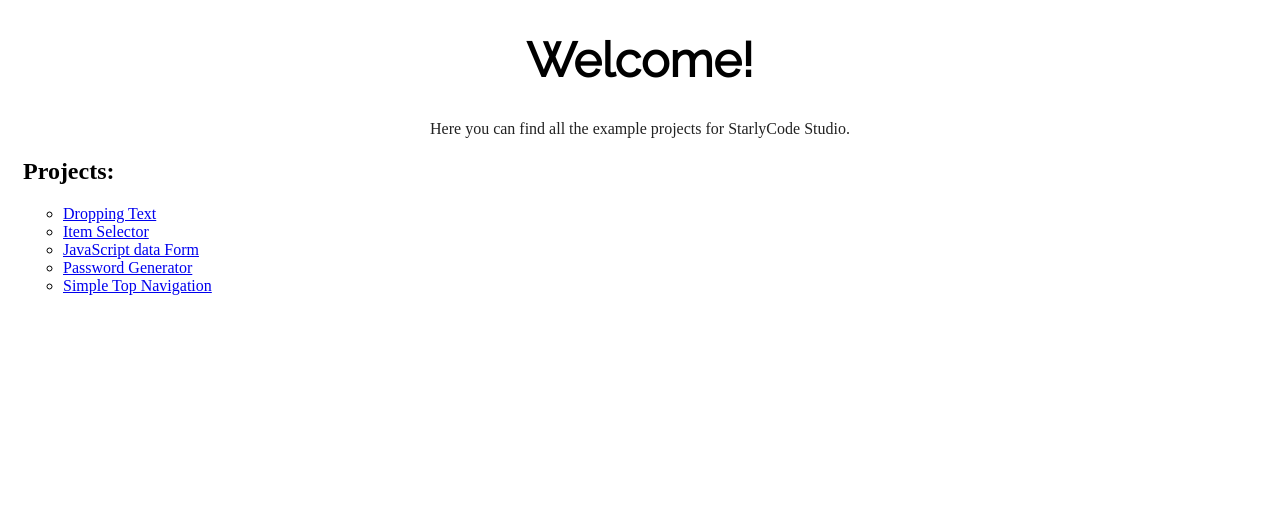
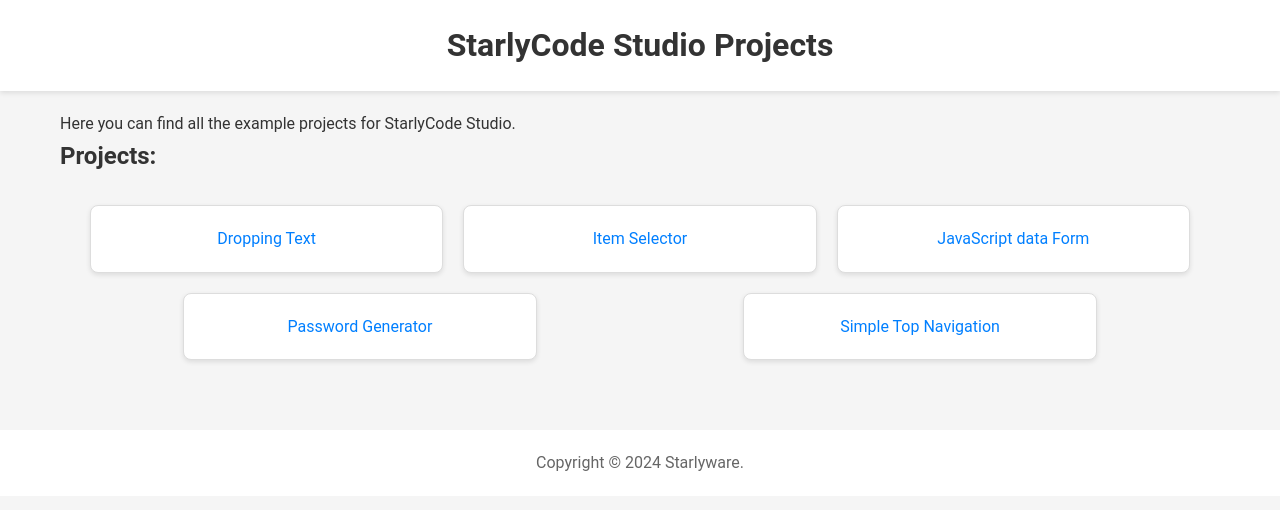
Before and after one commit to Starlyware/starlycode-projects, a PHP site: page / in a window 1280 px wide. Shown: the top 510 px of the page. Run offline with PHP 8.4, Linux system fonts and the light colour scheme.

Commit message:
Added some CSS code to the index.

```diff
--- a/Dropping Text/index.html
+++ b/Dropping Text/index.html
@@ -1,3 +1,8 @@
+<!--
+  Project: CSS Dropping Text Animation
+  Author: Starlyware (https://github.com/Starlyware)
+  License: http://www.apache.org/licenses/LICENSE-2.0
+-->
 <!DOCTYPE html>
 <html>
     <head>
--- a/Dropping Text/style/style.css
+++ b/Dropping Text/style/style.css
@@ -1,3 +1,9 @@
+/*
+  Project: CSS Dropping Text Animation
+  Author: Starlyware (https://github.com/Starlyware)
+  License: http://www.apache.org/licenses/LICENSE-2.0
+*/
+
 @import url('https://fonts.googleapis.com/css?family=Roboto:100,300,400');
 
 body {
--- a/Item Selector/index.html
+++ b/Item Selector/index.html
@@ -1,3 +1,8 @@
+<!--
+  Project: Item Selector
+  Author: Gianluca Grasso (https://github.com/gian-grasso)
+  License: http://www.apache.org/licenses/LICENSE-2.0
+-->
 <!DOCTYPE html>
 <html>
     <head>
--- a/Item Selector/style/style.css
+++ b/Item Selector/style/style.css
@@ -1,3 +1,9 @@
+/*
+  Project: Item Selector
+  Author: Gianluca Grasso (https://github.com/gian-grasso)
+  License: http://www.apache.org/licenses/LICENSE-2.0
+*/
+
 @media (min-width: 992px) {
   .container {
     max-width: 960px;
--- a/JavaScript data Form/index.html
+++ b/JavaScript data Form/index.html
@@ -1,3 +1,8 @@
+<!--
+  Project: JavaScript data Form
+  Author: Gianluca Grasso (https://github.com/gian-grasso)
+  License: http://www.apache.org/licenses/LICENSE-2.0
+-->
 <!DOCTYPE html>
 <html>
     <head>
--- a/Password Generator/index.php
+++ b/Password Generator/index.php
@@ -1,4 +1,10 @@
 <?php
+/*
+  Project: Password Generator
+  Author: Gianluca Grasso (https://github.com/gian-grasso)
+  License: http://www.apache.org/licenses/LICENSE-2.0
+*/
+
 function rPass($length = 6) {
 
   $char = explode(" ",
--- a/Simple Top Navigation/index.html
+++ b/Simple Top Navigation/index.html
@@ -1,3 +1,8 @@
+<!--
+  Project: Simple Top Navigation
+  Author: Gianluca Grasso (https://github.com/gian-grasso)
+  License: http://www.apache.org/licenses/LICENSE-2.0
+-->
 <!DOCTYPE html>
 <html>
     <head>
--- a/Simple Top Navigation/style/style.css
+++ b/Simple Top Navigation/style/style.css
@@ -1,3 +1,9 @@
+/*
+  Project: Simple Top Navigation
+  Author: Gianluca Grasso (https://github.com/gian-grasso)
+  License: http://www.apache.org/licenses/LICENSE-2.0
+*/
+
 @import url('https://fonts.googleapis.com/css?family=Lora');
 
 body {
--- /dev/null
+++ b/assets/css/style.css
@@ -0,0 +1,105 @@
+/*
+  Solution: StarlyCode Projects
+  Author: Gianluca Grasso (https://github.com/gian-grasso)
+  License: http://www.apache.org/licenses/LICENSE-2.0
+*/
+
+:root {
+    --header-text-color: #333;
+    --header-footer-bg: #ffffff;
+    --text-color: #333;
+    --background-color: #f5f5f5;
+    --link-color: #007FFF;
+    --link-hover-color: #0056b3;
+}
+
+* {
+    margin: 0;
+    padding: 0;
+    box-sizing: border-box;
+}
+
+body, html {
+    font-family: 'Roboto', sans-serif;
+    color: var(--text-color);
+    background-color: var(--background-color);
+    line-height: 1.6;
+}
+
+.header {
+    background-color: var(--header-footer-bg);
+    box-shadow: 0 2px 5px rgba(0,0,0,0.1);
+    padding: 20px 0;
+    position: sticky;
+    top: 0;
+    z-index: 1000;
+}
+
+.header h1 {
+    text-align: center;
+    color: var(--header-text-color);
+}
+
+.container {
+    max-width: 1200px;
+    margin: auto;
+    padding: 20px;
+}
+
+a {
+    color: var(--link-color);
+    text-decoration: none;
+    transition: color 0.3s;
+}
+
+a:hover {
+    color: var(--link-hover-color);
+}
+
+ul {
+    list-style-type: none;
+    display: flex;
+    flex-wrap: wrap;
+    justify-content: space-around;
+    padding: 20px;
+}
+
+ul li {
+    background: #fff;
+    border: 1px solid #ddd;
+    border-radius: 8px;
+    margin: 10px;
+    transition: transform 0.3s, box-shadow 0.3s;
+    width: calc(33.333% - 20px);
+    box-shadow: 0 2px 5px rgba(0,0,0,0.1);
+    display: flex;
+    justify-content: center;
+    align-items: center;
+    padding: 20px;
+}
+
+ul li:hover {
+    transform: translateY(-5px);
+    box-shadow: 0 4px 8px rgba(0,0,0,0.2);
+}
+
+.footer {
+    background-color: var(--header-footer-bg);
+    color: #666;
+    text-align: center;
+    padding: 20px;
+    margin-top: 20px;
+}
+
+@media screen and (max-width: 768px) {
+    ul li {
+        width: calc(50% - 20px);
+    }
+}
+
+@media screen and (max-width: 480px) {
+    ul li {
+        width: 100%;
+        margin: 10px 0;
+    }
+}
--- a/index.html
+++ b/index.html
@@ -1,3 +1,8 @@
+<!--
+  Solution: StarlyCode Projects
+  Author: Gianluca Grasso (https://github.com/gian-grasso)
+  License: http://www.apache.org/licenses/LICENSE-2.0
+-->
 <!DOCTYPE html>
 <html>
     <head>
@@ -7,38 +12,20 @@
         <meta name="description" content="">
         <meta name="generator" content="StarlyCode Studio">
         <link rel="icon" type="image/png" href="https://www.starlyware.com/files/images/logos/starlycode.png">
-
-        <style type="text/css">
-            @import url('https://fonts.googleapis.com/css?family=Raleway');
-
-            .container {
-                padding: 0 15px;
-                margin: 0 auto;
-            }
-
-            .center {
-              text-align: center;
-            }
-
-            h1 {
-              font-family: 'Raleway';
-              font-size: 3rem;
-            }
-
-            .text {
-              color: #222;
-            }
-        </style>
+        <link href="assets/css/style.css" rel="stylesheet" type="text/css">
     </head>
     <body>
+        <header class="header">
+            <div>
+                <h1>StarlyCode Studio Projects</h1>
+            </div>
+        </header>
+
         <div class="container">
-            <div class="center">
-                <h1>Welcome!</h1>
           <p class="text">Here you can find all the example projects for StarlyCode Studio.</p>
-            </div>
 
           <h2>Projects:</h2>
-            <ul type="circle">
+          <ul>
             <li><a href="Dropping Text/index.html">Dropping Text</a></li>
             <li><a href="Item Selector/index.html">Item Selector</a></li>
             <li><a href="JavaScript data Form/index.html">JavaScript data Form</a></li>
@@ -46,5 +33,16 @@
             <li><a href="Simple Top Navigation/index.html">Simple Top Navigation</a></li>
           </ul>
         </div>
+
+        <footer class="footer">
+          <p id="copyright-year"></p>
+        </footer>
+
+        <!-- Copyright -->
+        <script type="text/javascript">
+          var date = new Date();
+          var year = date.getFullYear();
+          document.getElementById('copyright-year').innerHTML = ("Copyright \u00A9 " + year + " Starlyware.");
+        </script>
     </body>
 </html>
```
Also changed, not shown: Item Selector/js/platform-selector.js (+7 -1 lines), README.md, 1 other file. Lines whose indentation alone changed are shown as unchanged.
